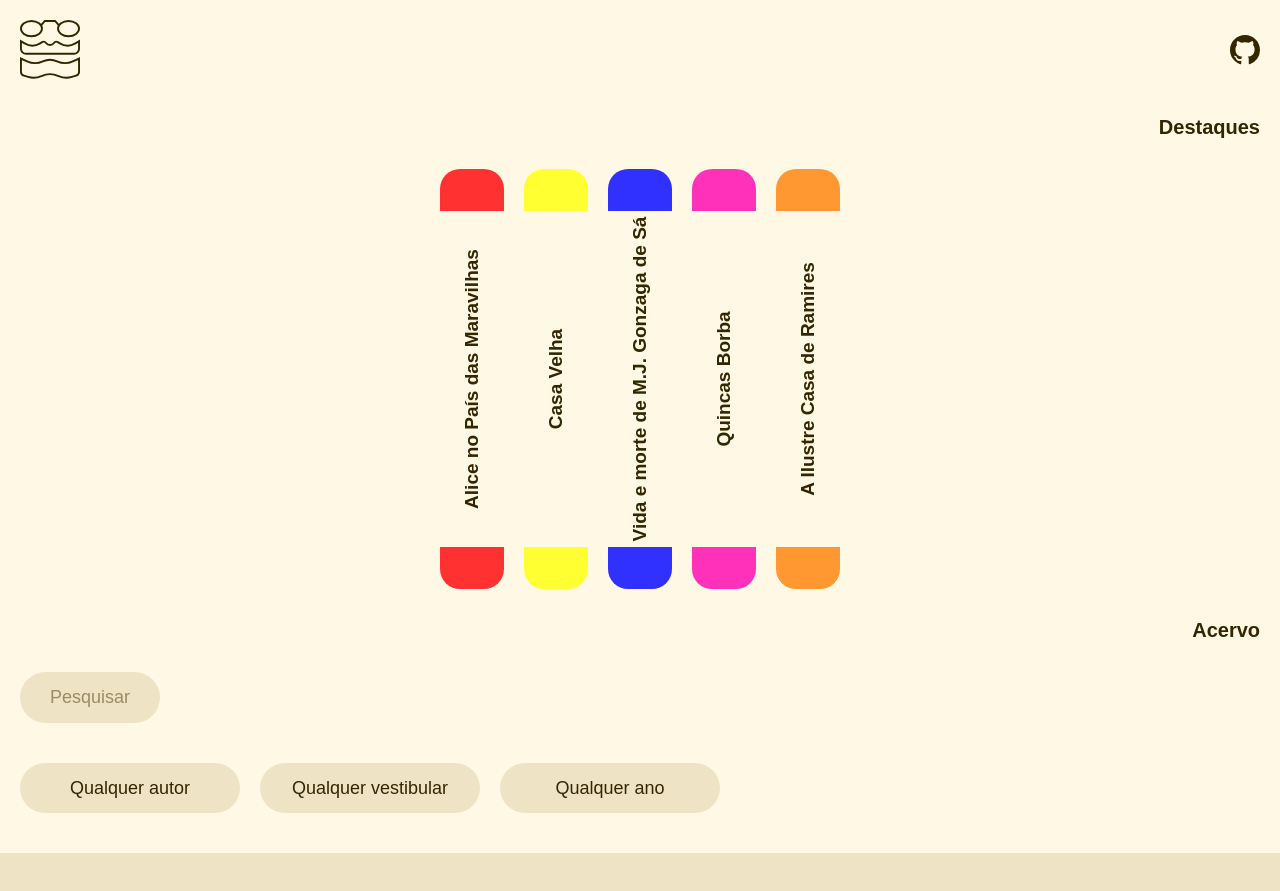
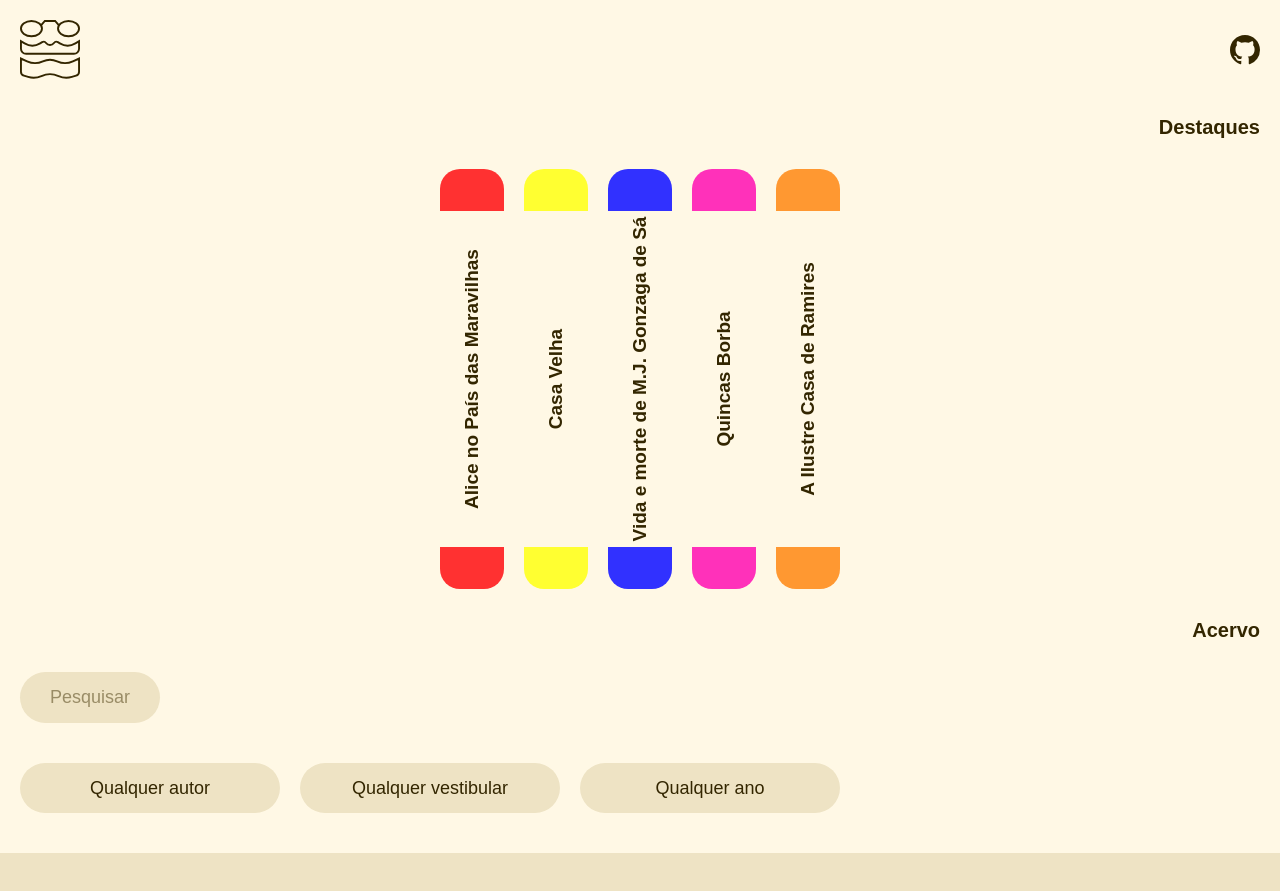
Before and after one commit to theogiovedi/projeto-machado, a Next.js app: page /projeto-machado/ in a window 1280 px wide. Shown: the top 891 px of the page. Built offline with nearby package versions, Linux system fonts and the light colour scheme; a web font is replaced by a local one.

Commit message:
fix: filter button too small for some items

```diff
--- a/styles/Dropdown.module.css
+++ b/styles/Dropdown.module.css
@@ -8,8 +8,8 @@
     border-radius: 40px;
     border: none;
     height: 50px;
-    min-width: 220px;
-    width: 220px;
+    min-width: 260px;
+    width: 260px;
     transition: ease-out height 0.25s, ease-out width 0.25s, ease-out min-width 0.25s;
 }
 
```
